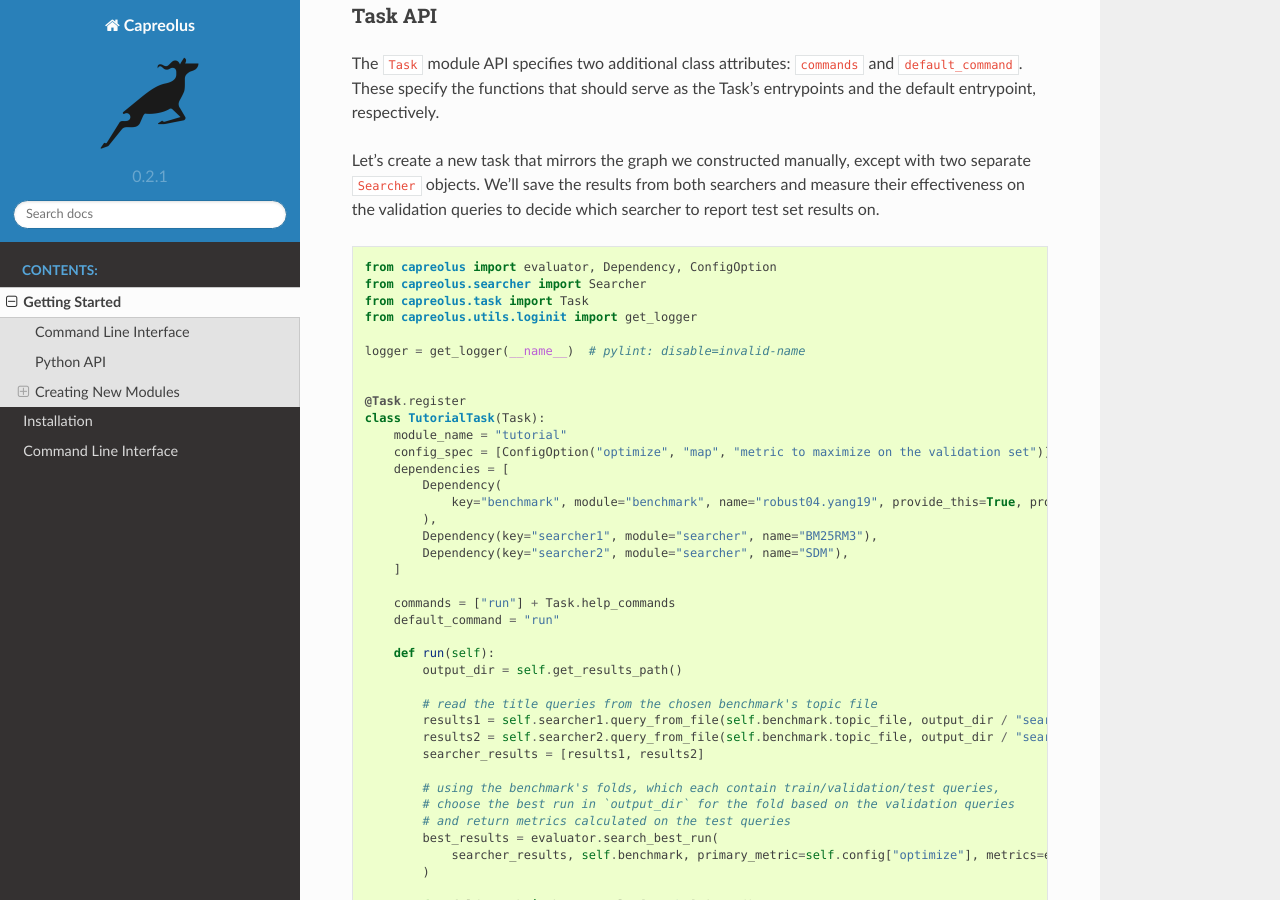
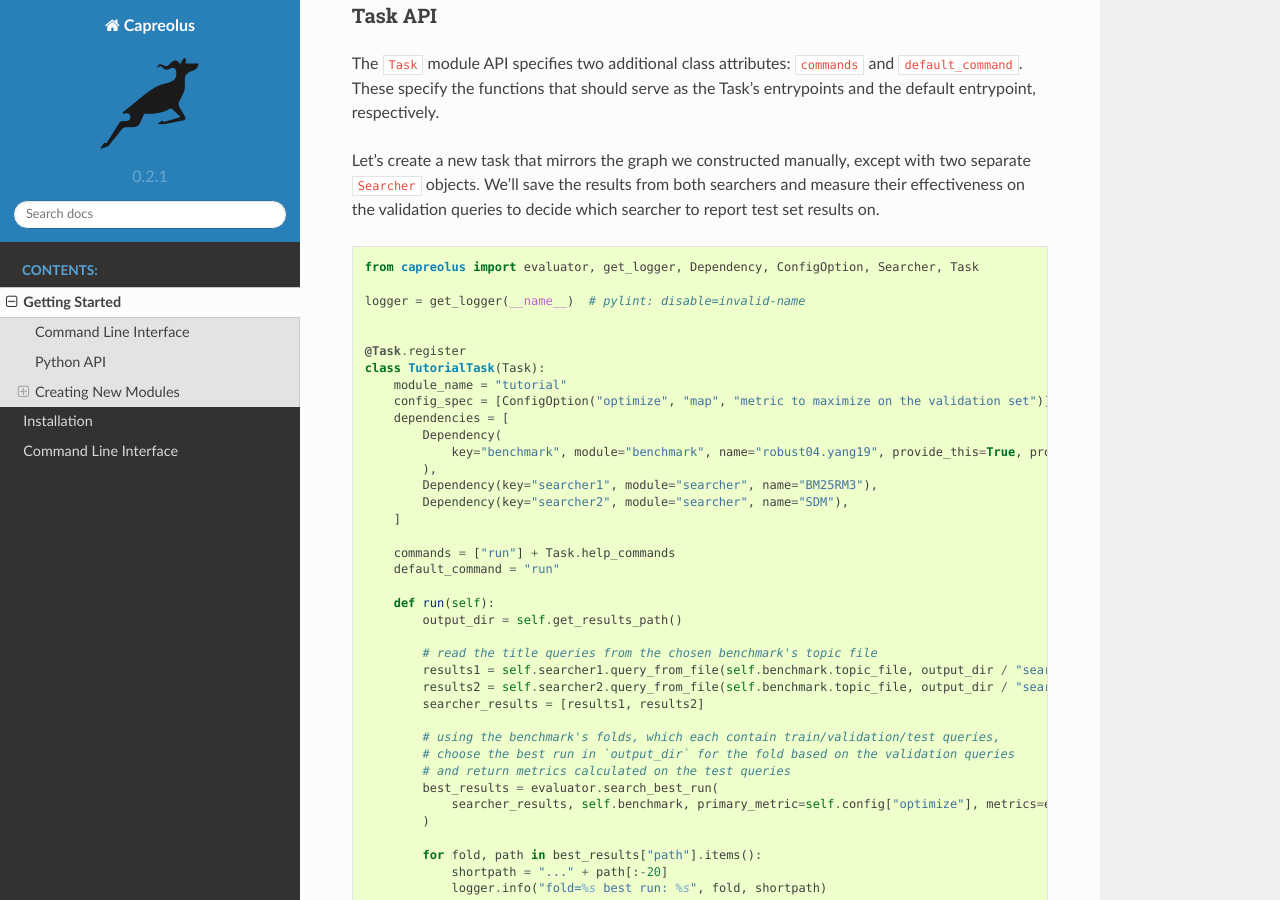
Before and after one commit to capreolus-ir/capreolus, a Sphinx documentation site: the page built from docs/quick.md, in a window 1280 px wide and 900 px high, scrolled down 2627 px. Built offline with Sphinx 7.4.7 and the Read the Docs theme 2.0.0, drawn with Linux system fonts in a browser that asks for light colours; some of the changed text lies outside the part shown.

Commit message:
make module classes available from package

````diff
--- a/docs/quick.md
+++ b/docs/quick.md
@@ -104,10 +104,7 @@
 Let's create a new task that mirrors the graph we constructed manually, except with two separate `Searcher` objects. We'll save the results from both searchers and measure their effectiveness on the validation queries to decide which searcher to report test set results on.
 
 ```python
-from capreolus import evaluator, Dependency, ConfigOption
-from capreolus.searcher import Searcher
-from capreolus.task import Task
-from capreolus.utils.loginit import get_logger
+from capreolus import evaluator, get_logger, Dependency, ConfigOption, Searcher, Task
 
 logger = get_logger(__name__)  # pylint: disable=invalid-name
 
````
Also changed, not shown: other parts of docs/quick.md (+1 -1 lines), capreolus/__init__.py (+11 -10 lines), 1 other file.
